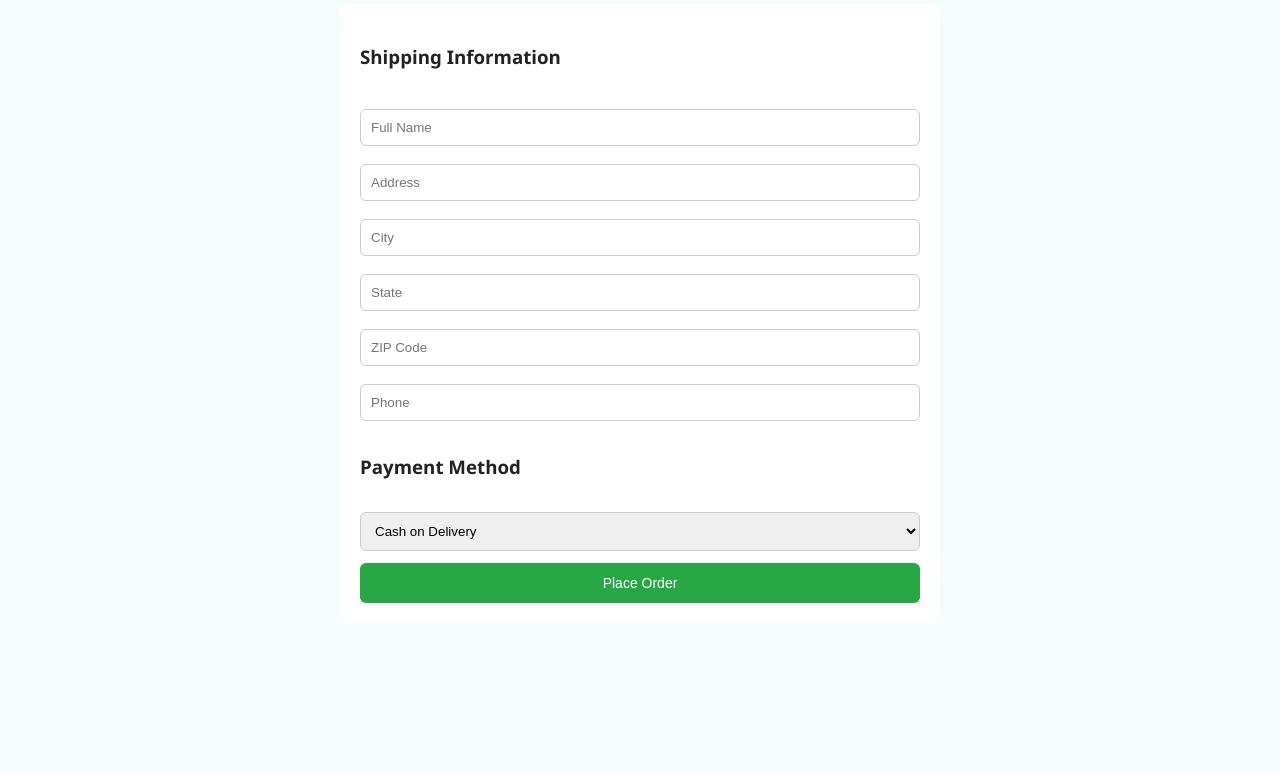
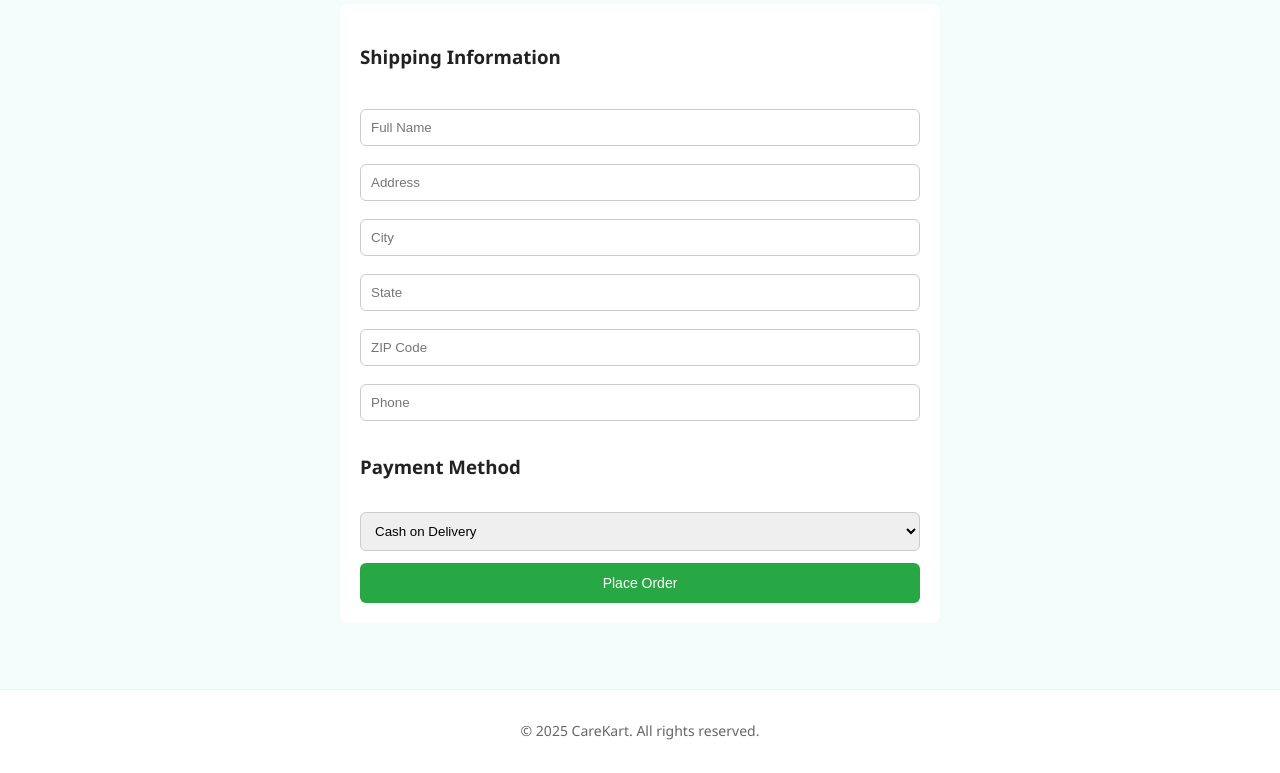
Before and after one commit to AnishaGajakosh/Pharmacy, a website: page checkout.html in a window 1280 px wide. Shown: the part 165-938 px from the top of the page. Before the commit the page ends 824 px from the top, so only its background shows below. Drawn offline with Linux system fonts and the light colour scheme.

Commit message:
Update checkout.html

```diff
--- a/checkout.html
+++ b/checkout.html
@@ -161,5 +161,8 @@
 .btn-add{background:#28a745;color:#fff;padding:12px;border-radius:6px;border:none;cursor:pointer}
 .btn-add:hover{background:#218838}
 </style>
+  <footer class="site-footer">
+  <p>© 2025 CareKart. All rights reserved.</p>
+</footer>
 </body>
 </html>
```
